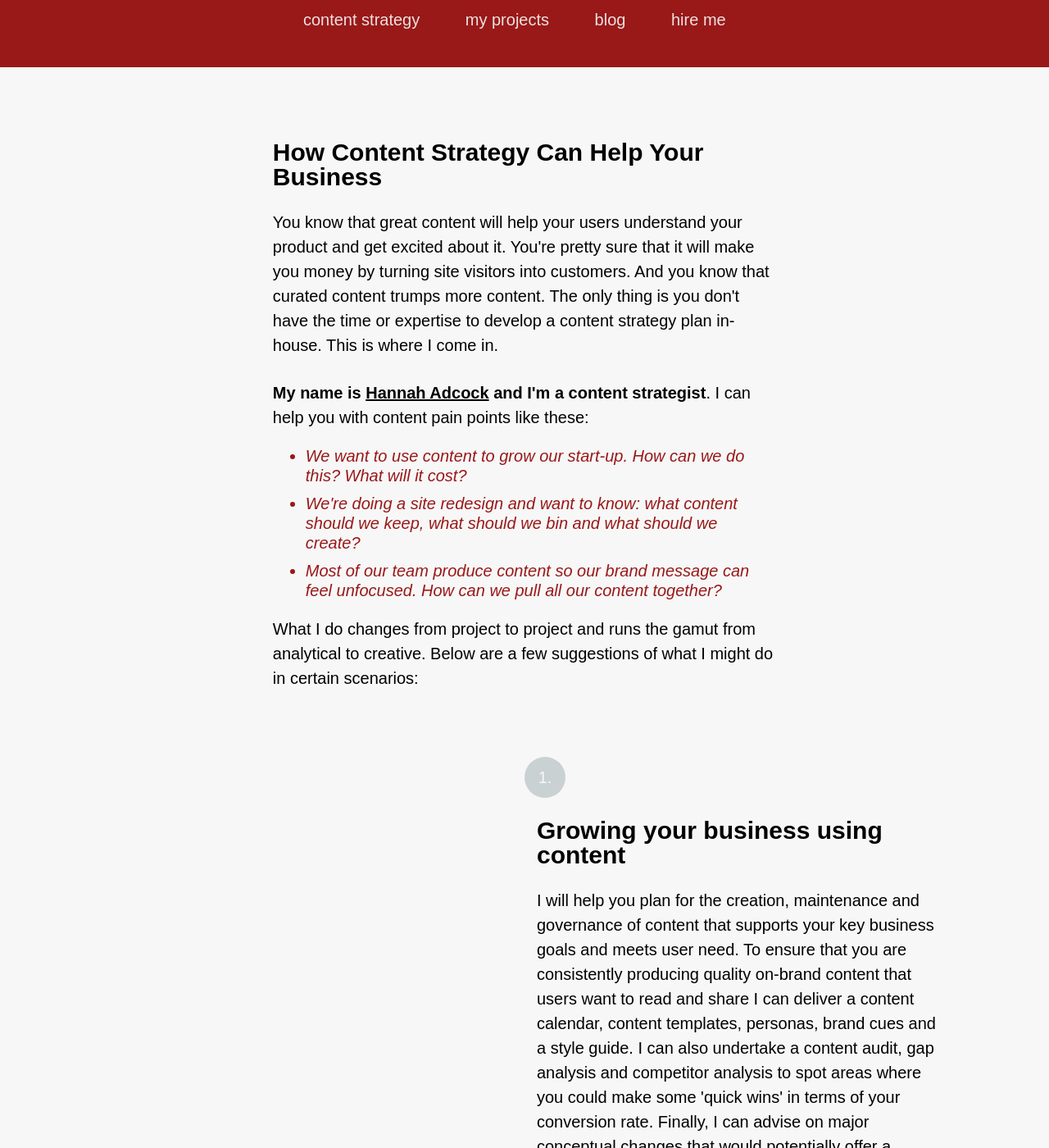
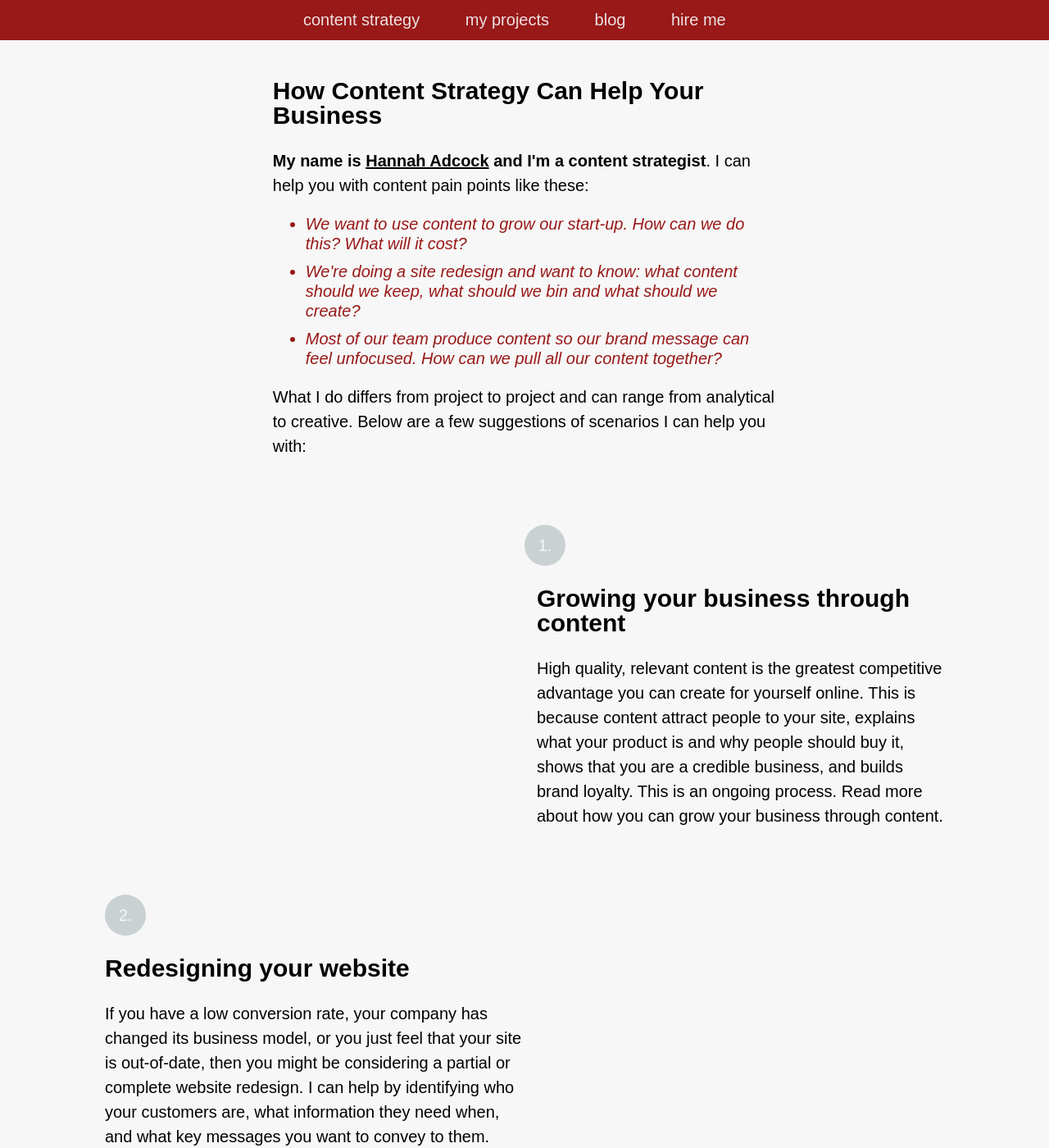
Before and after one commit to smokingpun/smokingpun.github.io, a Jekyll site: the page built from index.html, in a window 1280 px wide and 1400 px high, scrolled down 469 px. Shown: the whole window at 82% size. Built offline with Jekyll 4.4.1, drawn with Linux system fonts in a browser that asks for light colours; nearby versions of some CDN libraries; some of the changed text lies outside the part shown.

Commit message:
update site

```diff
--- a/_layouts/homepage.html
+++ b/_layouts/homepage.html
@@ -32,14 +32,12 @@
   <header class="landing_page">
     <div class="identity">
     	<h1>Content Strategy is about making your content work harder so you don't have&nbsp;to</h1>
-      <p>Read my <a href="http://contentedstrategy.com/content_strategy_for_startups">free content strategy guide</a> for startups and small businesses</p>
     </div>
   </header>
   <section class="journey group" id="what_is_content_strategy_section">
     <section class="journey_center">
       <article>
         <h2>How Content Strategy Can Help Your Business</h2>
-        <p class="great_content_copy">You know that great content will help your users understand your product and get excited about it. You're pretty sure that it will make you money by turning site visitors into customers. And you know that curated content trumps more content. The only thing is you don't have the time or expertise to develop a content strategy plan in-house. This is where I come in.</p>
         <p><b>My name is <a href="http://www.linkedin.com/in/hannahadcock">Hannah Adcock</a> and I'm a content strategist</b>. I can help you with content pain points like these:</p>
 
 
@@ -49,15 +47,15 @@
           <li class="your_problem_copy"><i>Most of our team produce content so our brand message can feel unfocused. How can we pull all our content together?</i></li>
         </ul>
 
-         <p class="where_you_want_to_be_copy">What I do changes from project to project and runs the gamut from analytical to creative. Below are a few suggestions of what I might do in certain scenarios:</p>
+         <p class="where_you_want_to_be_copy">What I do differs from project to project and can range from analytical to creative. Below are a few suggestions of scenarios I can help you with:</p>
 
       </article>
      </section>
     <section class="journey_analysis">
       <article>
         <figure id="bullet-1" class="journey-bullet _jsPlumb_endpoint_anchor_">1.</figure>
-        <h2>Growing your business using content</h2>
-        <p>I will help you plan for the creation, maintenance and governance of content that supports your key business goals and meets user need. To ensure that you are consistently producing quality on-brand content that users want to read and share I can deliver a content calendar, content templates, personas, brand cues and a style guide. I can also undertake a content audit, gap analysis and competitor analysis to spot areas where you could make some 'quick wins' in terms of your conversion rate. Finally, I can advise on major conceptual changes that would potentially offer a substantial return on investment.</p>
+        <h2>Growing your business through content</h2>
+        <p>High quality, relevant content is the greatest competitive advantage you can create for yourself online. This is because content attract people to your site, explains what your product is and why people should buy it, shows that you are a credible business, and builds brand loyalty. This is an ongoing process. Read more about how you can grow your business through content.</p>
       </article>
     </section>
 
@@ -65,22 +63,22 @@
       <article>
         <figure id="bullet-2" class="journey-bullet _jsPlumb_endpoint_anchor_">2.</figure>
         <h2>Redesigning your website</h2>
-        <p>If you have a low conversion rate, your company has changed its business model or you just feel that your site is out-of-date, then you might be considering a partial or complete website redesign. I can help by <a href="http://contentedstrategy.com/blog/2014/02/05/Redesigning-Vimcasts-The-Analytics-Overview.html#.UvO0_mTV9Us">seeing how people are engaging with your site</a> and <a href="/blog/2014/01/27/Redesigning-Vimcasts-The_User_Survey.html#.UvC9nWTV9Us">what your users think of your site</a>. I can then draw up wireframes for key pages, offer page-level content guidelines and sometimes also write the copy. This content-first approach to a website redesign will ensure that your website is user-friendly and focused on your business goals. It will also make life easier for designers and developers down the line, resulting in a cost saving for your company.</p>
+        <p>If you have a low conversion rate, your company has changed its business model, or you just feel that your site is out-of-date, then you might be considering a partial or complete website redesign. I can help by identifying who your customers are, what information they need when, and what key messages you want to convey to them. This content-first approach will ensure that your website is user-friendly and tightly focused on your business goals. A beautifully designed website will convert badly if user need and content are given only minimum attention. Read more about how I can help you with a website redesign</p>
       </article>
     </section>
 
     <section class="journey_strategy">
       <article>
         <figure id="bullet-3" class="journey-bullet _jsPlumb_endpoint_anchor_">3.</figure>
-        <h2>Small-steps improvements</h2>
-        <p>I can help you make small changes to your website that will offer a measurable return on investment. I can help with wireframing new landing pages and writing copy; redesigning a few key pages as a test case; and undertaking some basic user research. I can also help you develop your brand by clarifying your communication goals (so you offer a clear value proposition to your users) and brand cues (so your website is memorable).</p>
+        <h2>Trying out content strategy</h2>
+        <p>You might not want to make a substantial initial investment in content strategy. Fair enough. We can identify what changes to your content will offer you the greatest return on investment, given your budget and resources, in an initial discovery session. We can then work together to implement these changes and measure their success. Read more about how you can try out content strategy.</p>
       </article>
      </section>
       <section class="journey_implementation group" >
       <article>
         <figure id="bullet-4" class="journey-bullet _jsPlumb_endpoint_anchor_">4.</figure>
-        <h2>One-off project or on-going support</h2>
-        <p>I'm happy to work on one-off projects. However, I can offer a few companies a monthly content strategy service if you don't have a content strategist in-house. I charge £300 a day for short-term projects. For longer-term projects please get in touch for a quotation.</p>
+        <h2>On-going content strategy support</h2>
+        <p>I regularly work on one-off projects, particularly website redesigns. However, I can offer a few companies a monthly content strategy service, if you don't have a content strategist in-house. I'll integrate with your team, through a mix of remote and in-person working (depending on your location). Read more about how you can benefit from ongoing content strategy support.</p>
         <a class="button_find_out_more" href="mailto:hannah.adcock@gmail.com">Want to know more? Get in touch here</a>
 
       </article>
@@ -88,21 +86,17 @@
     </section>
     <section class="my_projects" id="my_projects_section">
     	<article>
-    	<h2>My Projects</h2>
-    	<p>After spending ten years working as a freelance project manager, editor and writer, I decided in 2013 that I needed more of a challenge: content strategy fitted the bill perfectly. I'm loving it so far. See below for some examples of my content strategy work.</p>
       <h3>How I Work</h3>
-      <p>I usually write in Markdown/HTML and commit to <a href="https://github.com/smokingpun">Github</a> when I'm working with tech startups. Otherwise, I tend to use GoogleDocs. I can be flexible though, and I'm happy to advise on workflow options that will streamline the content production process.</p>
+      <p>I enjoy writing in Markdown/HTML and committing to <a href="https://github.com/smokingpun">Github</a> when I'm working with tech startups. Otherwise, I tend to use GoogleDocs. I can be flexible though, and I'm happy to advise on workflow options that will streamline the content production process.</p>
 
-
-
-        <!-- Companies so far have asked me to advise on a website redesign taking a content-first approach (my favourite approach!) as well as to wireframe new landing pages. I’ve also been asked to advise companies on how they can use content to grow their business and improve their branding. I usually write copy for these projects as well, although I don’t insist on it. -->
     	</article>
       <img class="down_arrow" src="/images/down_arrow.png" alt="scroll down for more information">
     </section>
     <section class="sendowl" id="sendowl_section">
       <article>
       <h2>SendOwl</h2>
-      <p><a href="http://sendowl.com/">SendOwl</a> makes it easy for you to sell your digital products online. George, founder of SendOwl, wanted to use content to grow the company. I've worked on a content calendar, blog template, personas, brand cues and a style guide to ensure SendOwl are consistently producing compelling, branded content. I've also done a content audit, gap analysis and competitor analysis to spot areas where we can achieve some 'quick wins' in terms of the website and onboarding process. I also write and edit copy for Sendowl.</p>
+      <p><a href="http://sendowl.com/">SendOwl</a> is an independent ecommerce platform for digital products. George, founder of SendOwl, wanted to use content to grow the company. I've worked on various content strategy deliverables to ensure that SendOwl are consistently producing compelling, branded content. I then write and edit all copy. I've also done a content audit, gap analysis and competitor analysis to spot areas where we can achieve some 'quick wins' in terms of the website and onboarding process. We're currently working on some significant user interface improvements.</p>
+      <p>This article I wrote for Gather Content shows <a href="https://blog.gathercontent.com/sendowl-creates-surprise-delight">how we create surprise and delight</a> to grow the business.
      <img class="sendowl_screenshot" src="/images/sendowl_screenshot.png" alt="screenshot of part of a SendOwl blog post on bitcoins: Get Paid in Bitcoins! More than $20 million is traded daily using Bitcoins. Be part of the action."/>
       </article>
    </section>
@@ -113,7 +107,7 @@
      <img class="Vimcasts_new_homepage" src="/images/Vimcasts_new_homepage.png" alt="Vimcasts new homepage">
       </article>
    </section>
-    </section>
+<!--     </section>
       <section class="creative_touch group" id="creative_touch">
       <article>
       <h2>Creative Touch Beauty Studio</h2>
@@ -121,7 +115,7 @@
      <img class="creative_touch_mobile" src="/images/creative_touch_mobile.png" alt="Creative Touch website on a small viewport">
      <img class="creative_touch_lips" src="/images/creative_touch_lips.png" alt="Creative Touch website on a small viewport showing the products page">
       </article>
-   </section>
+   </section>  -->
    <section class="blog group" id="blog_section">
     	<article>
     	<h2><a href="/blog">The Contented Strategy Blog</a></h2>
```
Also changed, not shown: 1 other file.
